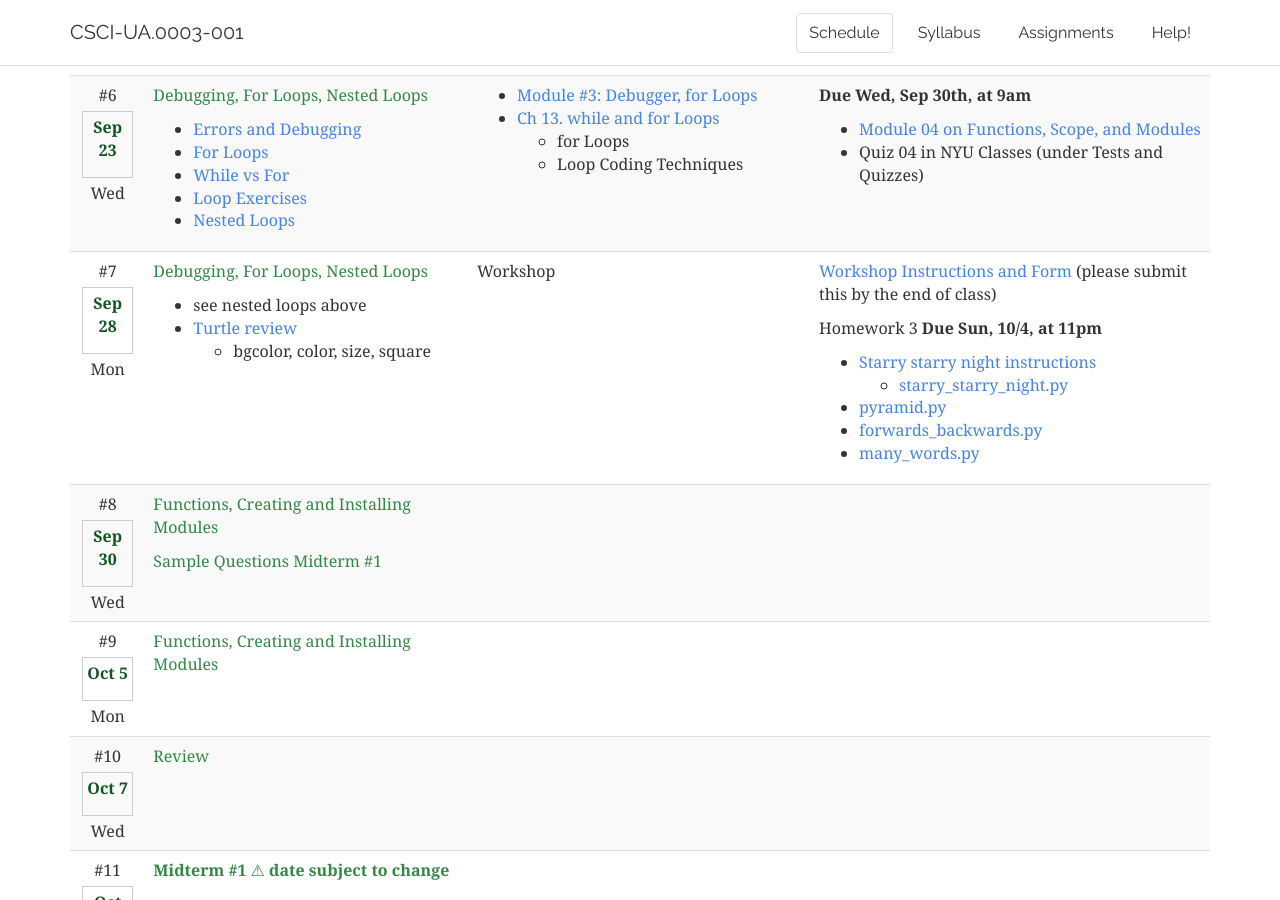
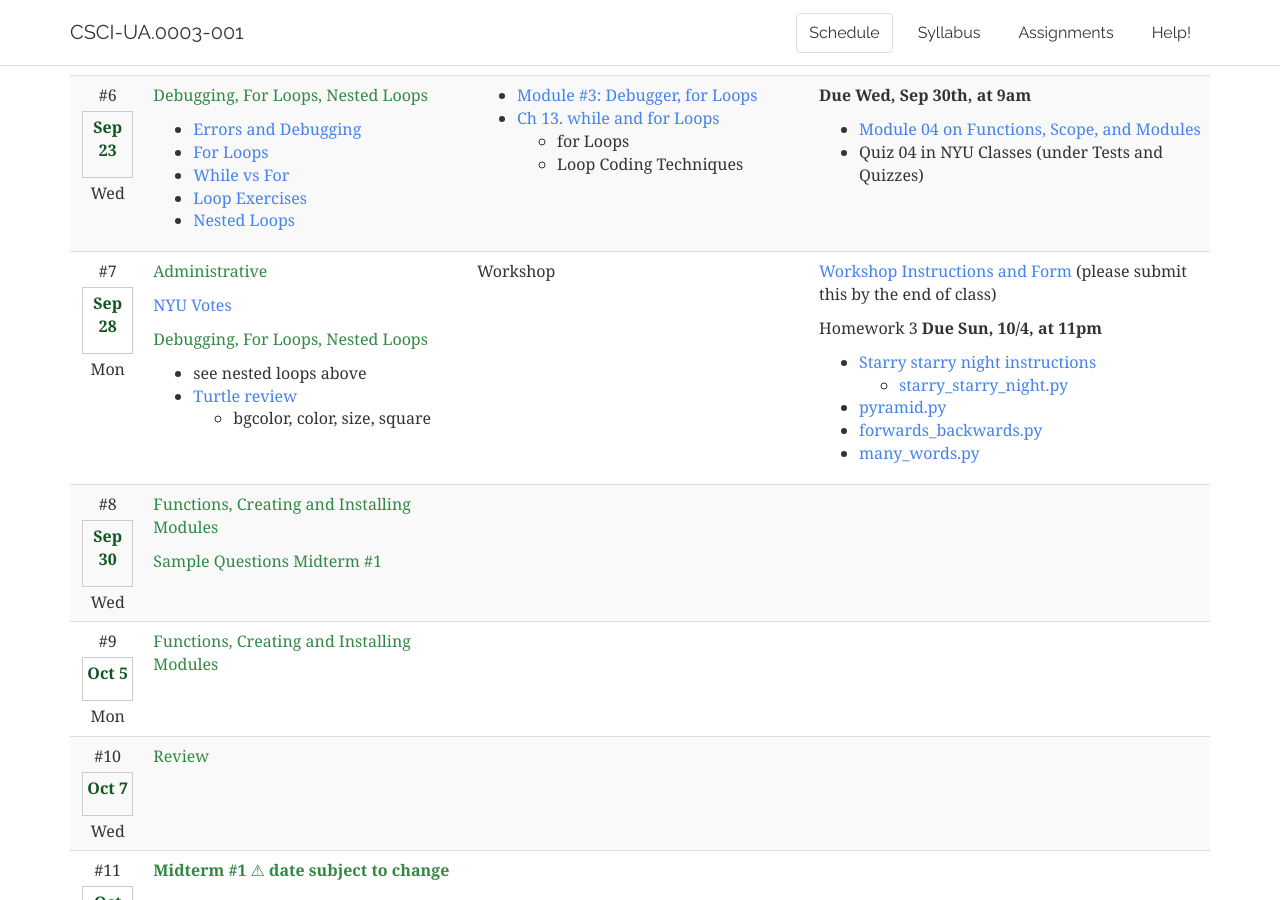
Before and after one commit to foureyes/csci-ua.0003-fall2020-001, a Jekyll site: the page built from index.markdown, in a window 1280 px wide and 900 px high, scrolled down 1879 px. Built offline with Jekyll 4.4.1, drawn with Linux system fonts in a browser that asks for light colours.

Commit message:
add administrative and hw 3

```diff
--- a/_data/schedule.csv
+++ b/_data/schedule.csv
@@ -142,7 +142,11 @@ Homework 2 __Due Sun, 9/27, at 11pm__
 * step over",,,"* most students were actually ok
 * ...but the ones that were very far off!
 * pycharm debugger is better than idle; need to get better at figuring out modes / switching from running one file to another"
-,,7,Sep-28,Mon,"Debugging, For Loops, Nested Loops
+,,7,Sep-28,Mon,"Administrative
+
+[NYU Votes](https://www.nyu.edu/students/student-information-and-resources/nyu-votes.html)
+
+Debugging, For Loops, Nested Loops
 
 * see nested loops above
 * [Turtle review](slides/turtle/turtle-more.html)
--- a/index.markdown
+++ b/index.markdown
@@ -18,6 +18,7 @@ function init() {
 }
 </script>
 -->
+
 
 <div id="quick-links">
 <h3 style="text-align: center;"><a href="syllabus.html">Homework and Quiz Policy</a> </h3>
```
